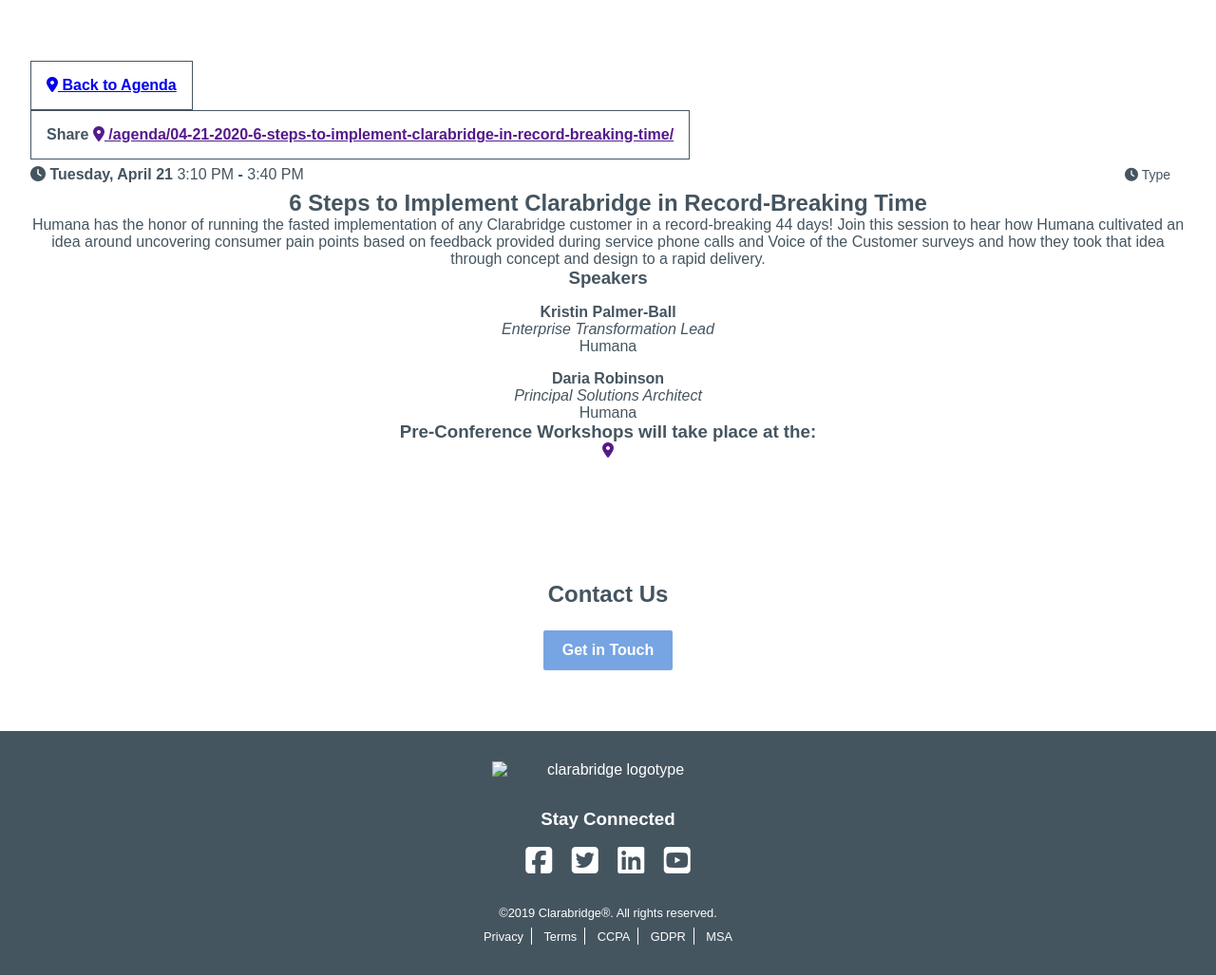
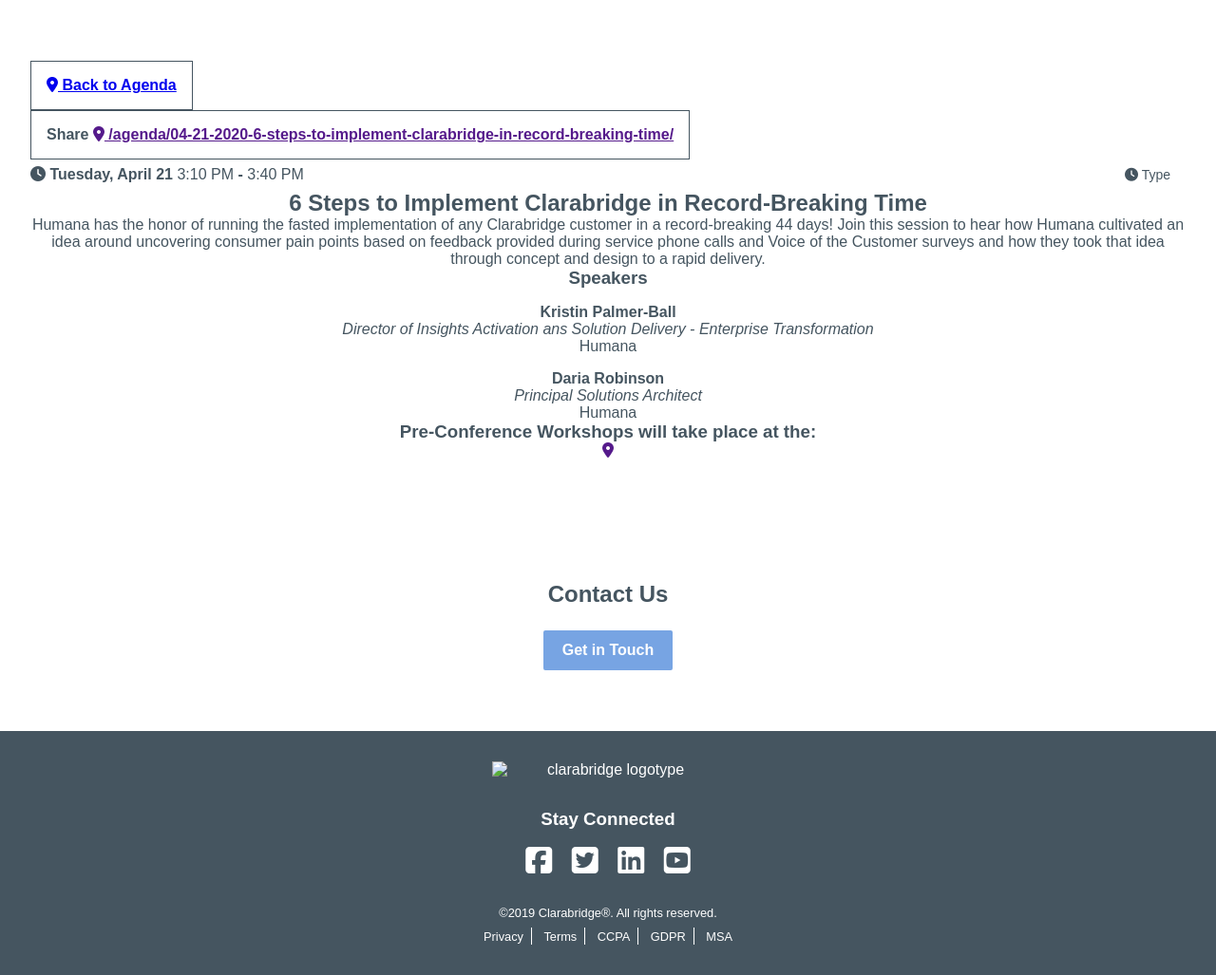
Before and after one commit to marcusrelacion/c3-marketing-site, a Jekyll site: the page built from _agenda/04-21-2020-6-steps-to-implement-clarabridge-in-record-breaking-time.markdown, in a window 1280 px wide and 1303 px high. Shown: the part 276-1303 px from the top of the window at 95% size. Built offline with Jekyll 4.4.1, drawn with Linux system fonts in a browser that asks for light colours; nearby versions of some CDN libraries; some web fonts are replaced.

Commit message:
Updated 04 21 2020 6 Steps To Implement Clarabridge In Record Breaking Time

```diff
--- a/_agenda/04-21-2020-6-steps-to-implement-clarabridge-in-record-breaking-time.markdown
+++ b/_agenda/04-21-2020-6-steps-to-implement-clarabridge-in-record-breaking-time.markdown
@@ -10,7 +10,7 @@ event:
   end-time: 3:40 PM
 speakers:
 - name: Kristin Palmer-Ball
-  title: Enterprise Transformation Lead
+  title: Director of Insights Activation ans Solution Delivery - Enterprise Transformation
   company: Humana
 - name: Daria Robinson
   title: Principal Solutions Architect
```
